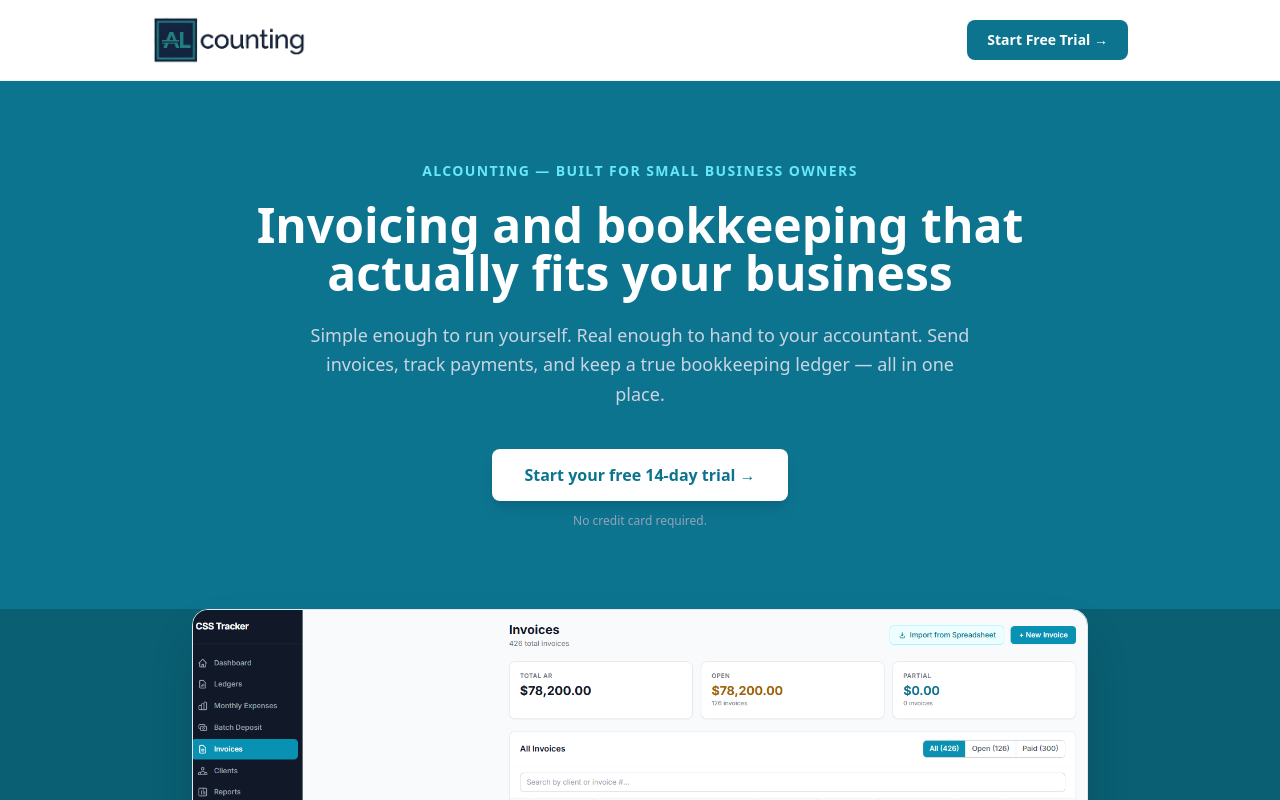
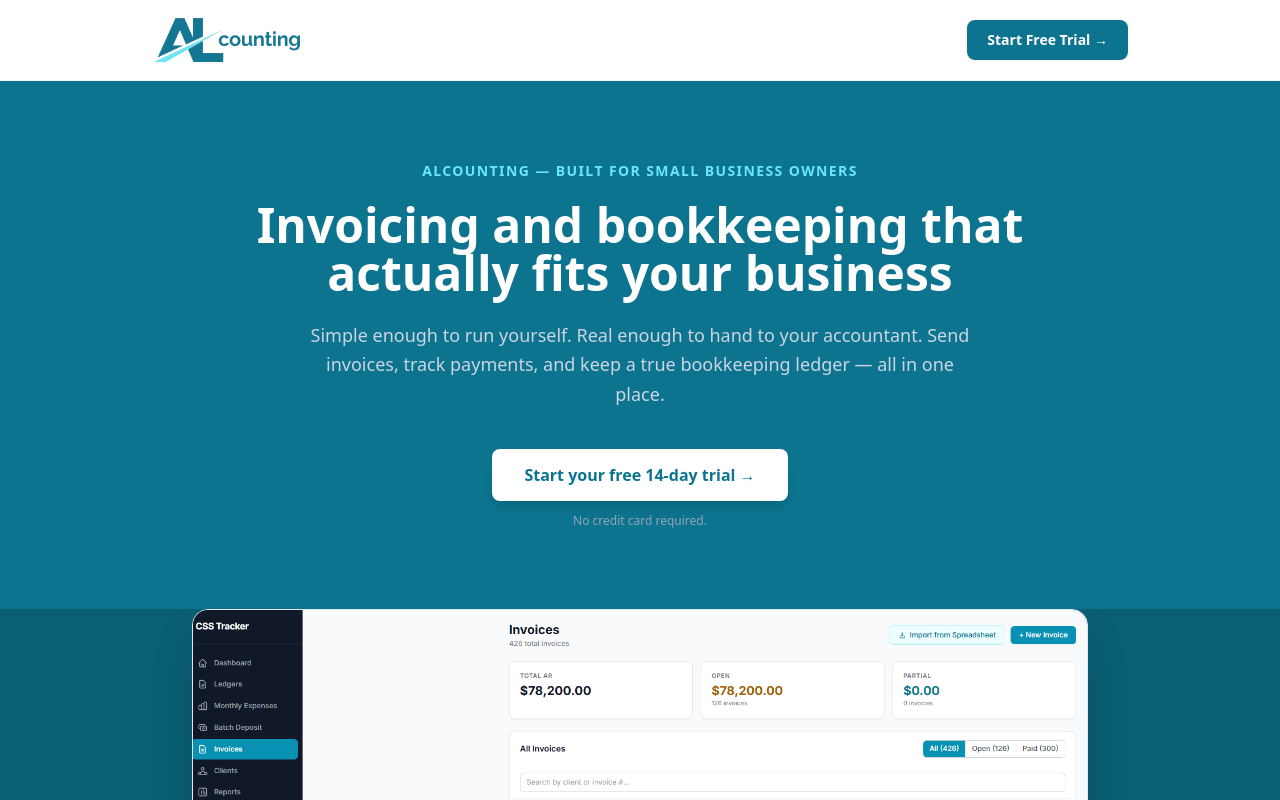
Before and after one commit to illmatic72/marketing-site, a Next.js app: page / in a window 1280 px wide. Shown: the top 800 px of the page. Built offline with nearby package versions, Linux system fonts and the light colour scheme.

Commit message:
Update page.tsx

```diff
--- a/app/page.tsx
+++ b/app/page.tsx
@@ -75,7 +75,7 @@
       {/* Nav */}
       <header className="bg-white border-b border-slate-100 sticky top-0 z-50">
         <div className="max-w-5xl mx-auto px-6 py-4 flex items-center justify-between">
-          <img src="/al-logo-full.png" alt="ALcounting" className="h-12 w-auto" />
+          <img src="/ALcounting-wordmark-navy-cropped.png" alt="ALcounting" className="h-12 w-auto" />
           <a
             href={SIGNUP_URL}
             className="bg-[#0D7490] text-white text-sm font-semibold px-5 py-2.5 rounded-lg hover:bg-[#0A5F73] transition-colors"
@@ -177,9 +177,7 @@
       {/* Brand / positioning strip */}
       <section className="bg-[#0D7490]">
         <div className="max-w-5xl mx-auto px-6 py-16 text-center">
-          <div className="inline-flex bg-white rounded-xl px-5 py-3 mb-6">
-            <img src="/al-logo-full.png" alt="ALcounting" className="h-10 w-auto" />
-          </div>
+          <img src="/ALcounting-wordmark-white-text.png" alt="ALcounting" className="h-10 w-auto mx-auto mb-6" />
           <h2 className="text-2xl sm:text-3xl font-bold text-white mb-4">
             Built for businesses that have outgrown spreadsheets
           </h2>
@@ -235,9 +233,7 @@
       {/* Final CTA */}
       <section className="bg-[#101828]">
         <div className="max-w-5xl mx-auto px-6 py-16 text-center">
-          <div className="inline-flex bg-white rounded-xl px-5 py-3 mb-6">
-            <img src="/al-logo-full.png" alt="ALcounting" className="h-10 w-auto" />
-          </div>
+          <img src="/ALcounting-wordmark-white-text.png" alt="ALcounting" className="h-10 w-auto mx-auto mb-6" />
           <h2 className="text-2xl sm:text-3xl font-bold text-white mb-4">
             Ready to get your back office under control?
           </h2>
```
